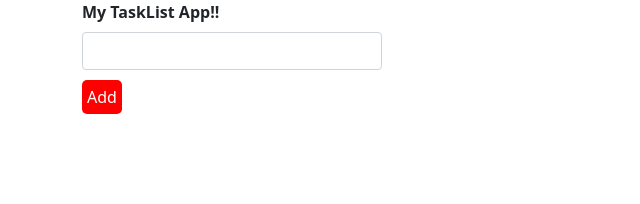
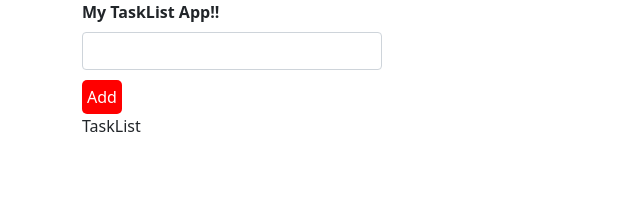
Before and after one commit to arevaloFc/Evaluaci-n-inicial-Fabian, a React (Create React App) app: page / in a window 1280 px wide. Shown: the top 204 px of the page, without its empty margins (0-640 px from the left). Built offline with nearby package versions, Linux system fonts and the light colour scheme.

Commit message:
Feature se agrego el componente annotationsList

```diff
--- a/src/App.jsx
+++ b/src/App.jsx
@@ -1,10 +1,12 @@
 import AddText from "./components/AddText";
+import AnnotationsList from "./components/AnnotationsList";
 
 const App = () => {
 
     return (
         <>
             <AddText/>
+            <AnnotationsList/>
         </>
     )
 }
--- /dev/null
+++ b/src/components/AnnotationsList/AnnotationsList.jsx
@@ -0,0 +1,14 @@
+/* eslint-disable react/prop-types */
+
+const AnnotationsList = () => {
+
+    return (
+        <>
+            <div className="container">
+                <p>TaskList</p>
+            </div>
+        </>
+    )
+}
+
+export default AnnotationsList;
--- /dev/null
+++ b/src/components/AnnotationsList/index.js
@@ -0,0 +1 @@
+export {default} from './AnnotationsList';
```
